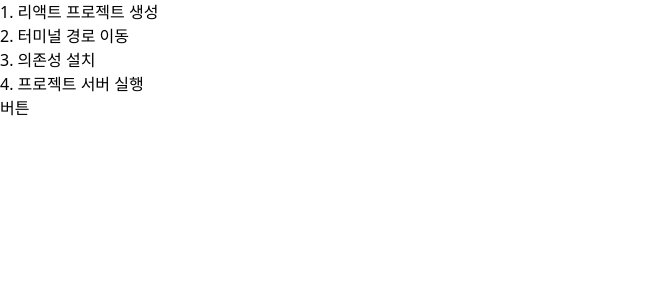
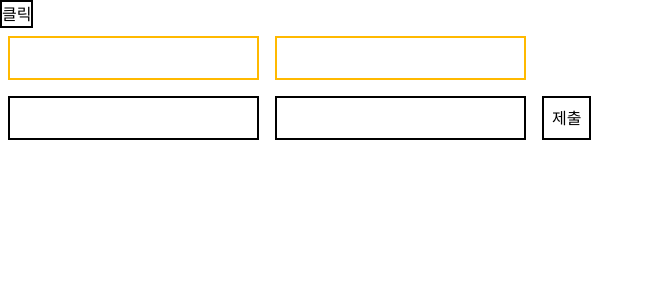
Before and after one commit to easyaneasy/learning, a React (Vite) app in the folder react/my-react-app/: page / in a window 1280 px wide. Shown: the top 300 px of the page, without its empty margins (0-654 px from the left). Built offline with nearby package versions, Linux system fonts and the light colour scheme.

Commit message:
react 이벤트 핸들링 커밋

```diff
--- a/react/my-react-app/src/App.jsx
+++ b/react/my-react-app/src/App.jsx
@@ -2,31 +2,32 @@ import React from 'react';
 import Rule from "./components/JSX/Rule";
 import Interpolation from './components/JSX/Interpolation';
 import Header from "./components/Header";
+import OnClick from './components/EventHandling/onClick';
+import OnChange from './components/EventHandling/onChange';
+import OnSubmit from './components/EventHandling/onSubmit';
 
 // 예시
 import MyList from "./components/MyList";
 import MyButton from './components/MyButton';
 
+
 // App 컴포넌트는 Header, Rule, Interpolation 컴포넌트와 중첩됐댜.
 export default function App() {
+
   return (
     <div>
       {/* 컴포넌트 태그 */}
-      {/* <Header>
-
-      </Header>
-
-      <Rule>
-
-      </Rule>
-
-      <Interpolation>
-
-      </Interpolation> */}
+      {/* <Header></Header>
+      <Rule></Rule>
+      <Interpolation></Interpolation> */}
 
       {/* 예시 */}
-      <MyList></MyList>
-      <MyButton></MyButton>
+      {/* <MyList></MyList>
+      <MyButton></MyButton> */}
+
+      <OnClick></OnClick>
+      <OnChange></OnChange>
+      <OnSubmit></OnSubmit>
     </div>
   );
 }
--- /dev/null
+++ b/react/my-react-app/src/components/EventHandling/OnChange.jsx
@@ -0,0 +1,43 @@
+import React from 'react'
+
+export default function OnChange() {
+    // 이벤트 핸들러의 event 객체 : 이벤트 정보를 저장한 객체
+    function handleChange(event){
+        console.log(event);
+        // 이벤트가 발생한 요소의 정보
+        console.log(event["target"]);
+        // 이벤트가 발생한 입력 요소의 사용자 입력 값
+        console.log(event["target"]["value"]);
+    }
+
+    // 실습 1.
+    function handleNumberChange(event){
+        // 사용자 입력 값이 10보다 작으면
+        // console.log() 사용해서 10보다 작은 수 라고 출력
+        const value = event["target"]["value"];
+        if(value < 10){
+            console.log("10보다 작은 수");
+        }
+    }
+
+    return (
+    <div>
+        {/* onChange 이벤트 속성 적용 */}
+        {/* 이벤트 객체 event는 화살표 함수의 매개변수 */}
+        <input
+            type="text"
+            className='border-2 border-amber-400 p-2 m-2'
+            onChange={(event) => { handleChange(event); }}
+        />
+
+        {/* 실습 2. */}
+        {/* onChange 이벤트 속성에서 이벤트 객체를 전달하면서 handleNumberChange 호출 */}
+        <input
+            type="number"
+            className='border-2 border-amber-400 p-2 m-2'
+            onChange={(event) => {handleNumberChange(event);}}
+        />
+
+    </div>
+  )
+}
--- /dev/null
+++ b/react/my-react-app/src/components/EventHandling/OnClick.jsx
@@ -0,0 +1,47 @@
+import React from 'react'
+
+export default function OnClick() {
+
+    // 클릭 이벤트 핸들링 함수
+    // 관례적으로 핸들링 함수명은 handle이벤트명
+
+    // 매개변수가 없는 함수
+    // function handleClick(){
+    //     alert("클릭");
+    // }
+
+    // 매개변수가 있는 함수
+    function handleParamClick(param){
+        alert(param);
+    }
+
+    function handleClick(){
+        alert("클릭");
+    }
+
+
+  return (
+    <div>
+        {/* 카멜케이스로 이벤트 속성을 작성해야한다 */}
+        {/* JSX 보간법 {} 을 활용해서 함수를 호출 */}
+        {/* <button
+            className='cursor-pointer border-2 p-2 bg-blue-400 text-white shadow m-1'
+            onClick={() => {handleClick();}}>
+                화살표 함수 클릭
+        </button>
+
+        <button
+            className='cursor-pointer border-2 p-2 bg-green-400 text-white shadow m-1'
+            onClick={() => {handleParamClick("Hello World");}}>
+                매개변수가 있는 함수 클릭
+        </button> */}
+
+        {/* 아래 버튼을 클릭했을때 handleClick()함수가 실행되도록 작성 */}
+        <button
+            className='border-2'
+            onClick={() => {handleClick();}}>
+                클릭
+        </button>
+    </div>
+  )
+}
--- /dev/null
+++ b/react/my-react-app/src/components/EventHandling/OnSubmit.jsx
@@ -0,0 +1,21 @@
+import React from 'react'
+
+// submit 이벤트는 form 태그에만 발생한다.
+export default function OnSubmit() {
+    // submit 이벤트 핸들러 함수
+    // 핸들러 함수 이름 규칙 : handle이벤트명
+    function handleSubmit(event){
+        event.preventDefault(); // form의 기본 동작인 제출(새로고침)을 막는다
+        console.log(event);
+    }
+
+    return (
+    <div>
+        <form onSubmit={(event) => handleSubmit(event)}>
+            <input type="text" name="email" className="border-2 p-2 m-2"/>
+            <input type="password" name="password" className="border-2 p-2 m-2"/>
+            <input type="submit" value="제출" className="border-2 p-2 m-2" />
+        </form>
+    </div>
+  )
+}
```
